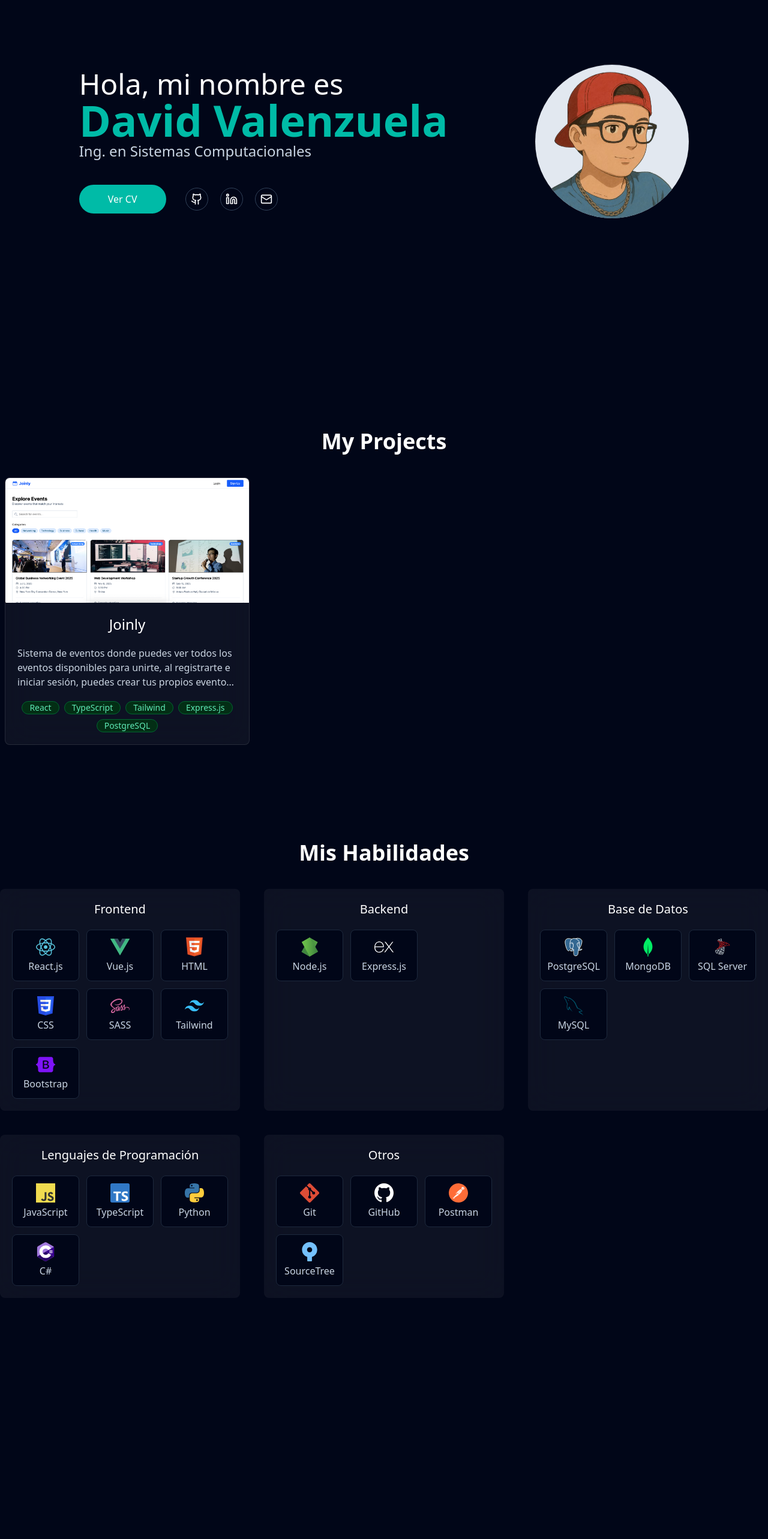
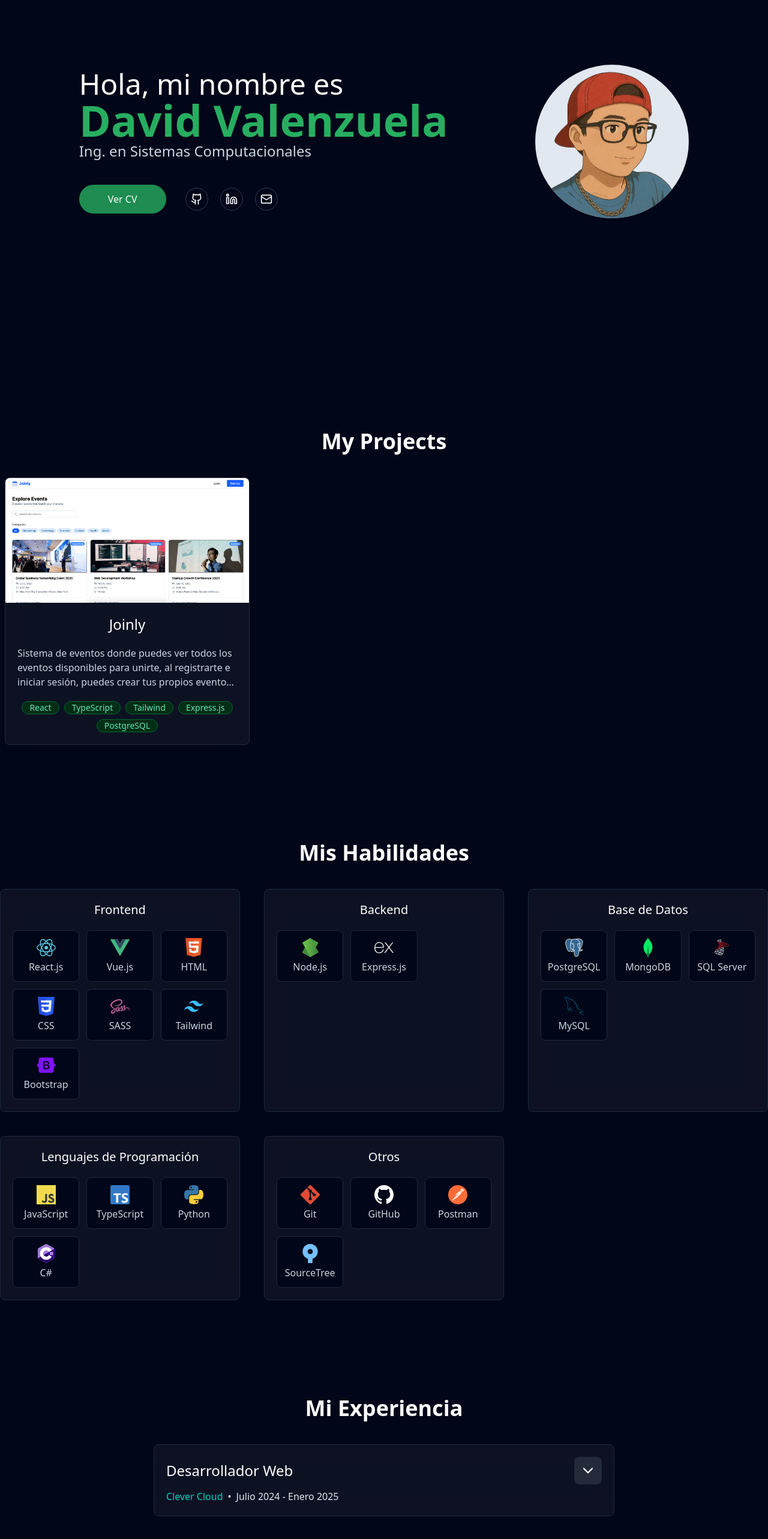
Before and after one commit to davidvchang/Web-Portfolio, a React (Vite) app: page / in a window 1280 px wide. Shown: the part 164-2730 px from the top of the page at 60% size. Before the commit the page ends 2408 px from the top, so only its background shows below. Built offline with nearby package versions, Linux system fonts and the light colour scheme.

Commit message:
Add: experience container without description

```diff
--- a/src/App.jsx
+++ b/src/App.jsx
@@ -1,3 +1,4 @@
+import Experience from "./sections/Experience"
 import Home from "./sections/Home"
 import NavBar from "./sections/NavBar"
 import Projects from "./sections/Projects"
@@ -12,6 +13,7 @@ function App() {
       <Home/>
       <Projects/>
       <Skills/>
+      <Experience/>
     </main>
   )
 }
--- /dev/null
+++ b/src/components/ExperienceContainer.jsx
@@ -0,0 +1,24 @@
+import React from 'react'
+import { ChevronDown } from 'lucide-react';
+
+const ExperienceContainer = ({position, company, time}) => {
+  return (
+    <div className='w-full flex flex-col border border-slate-800 bg-white/5 backdrop-blur-xl p-5 rounded-lg gap-2 hover:border-principal-color/70 hover:transition duration-300'>
+        <div className='w-full flex justify-between items-center '>
+            <span className='text-2xl font-medium text-center'>{position}</span>
+
+            <button className='w-fit h-fit p-2 rounded-lg bg-[#242a3a] border border-slate-800 hover:bg-principal-color/70 hover:transition duration-300 cursor-pointer'>
+                <ChevronDown className='w-7 h-7'/>
+            </button>
+        </div>
+
+        <div className='flex gap-2'>
+            <span className='text-[#00D5BE]'>{company}</span>
+            <span>•</span>
+            <span className='text-slate-200'>{time}</span>
+        </div>
+    </div>
+  )
+}
+
+export default ExperienceContainer
--- a/src/components/ProjectCard.jsx
+++ b/src/components/ProjectCard.jsx
@@ -8,7 +8,7 @@ const [visibility, setVisibility] = useState(false)
   }
 
   return (
-    <div className='w-full md:w-[408px] h-full border overflow-hidden bg-white/5 backdrop-blur-xl rounded-lg border-white/10 hover:border-teal-400/50 hover:transition duration-300'>
+    <div className='w-full md:w-[408px] h-full border overflow-hidden bg-white/5 backdrop-blur-xl rounded-lg border-white/10 hover:border-principal-color/70 hover:transition duration-300'>
         <div className=' w-full md:w-[408px] h-52 relative overflow-hidden' onMouseEnter={toggleVisibility} onMouseLeave={toggleVisibility}>
             <img src={image} alt="Project Image"  className='w-full h-full object-cover'/>
 
--- a/src/components/Skill.jsx
+++ b/src/components/Skill.jsx
@@ -2,7 +2,7 @@ import React from 'react'
 
 const Skill = ({icon, name}) => {
   return (
-    <div className='flex flex-col gap-1 group justify-center rounded-lg items-center p-3 bg-background-dark border border-slate-800 hover:border-green-700 hover:transition duration-300'>
+    <div className='flex flex-col gap-1 group justify-center rounded-lg items-center p-3 bg-background-dark border border-slate-800 hover:border-principal-color/70 hover:transition duration-300'>
         {icon}
         <span className='text-slate-300 group-hover:text-white group-hover:transition group-hover:duration-300'>{name}</span>
     </div>
--- a/src/components/SkillsContainer.jsx
+++ b/src/components/SkillsContainer.jsx
@@ -2,7 +2,7 @@ import React from 'react'
 
 const SkillsContainer = ({text, children}) => {
   return (
-    <div className='flex flex-col bg-white/5 backdrop-blur-xl p-5 gap-5 rounded-lg'>
+    <div className='flex flex-col bg-white/5 backdrop-blur-xl p-5 gap-5 rounded-lg border border-slate-800'>
         <span className='text-xl font-medium text-center'>{text}</span>
 
         <div className='grid grid-cols-3 gap-3'>
--- a/src/index.css
+++ b/src/index.css
@@ -7,7 +7,7 @@ html{
 @theme {
   --color-background-light: #F9F9F8;
   --color-background-dark: #010618;
-  --color-principal-color: #00BBA7;
+  --color-principal-color: #27AE60;
 }
 
 /* TYPERWRITER EFFECT */
--- /dev/null
+++ b/src/sections/Experience.jsx
@@ -0,0 +1,18 @@
+import React from 'react'
+import ExperienceContainer from '../components/ExperienceContainer'
+
+const Experience = () => {
+  return (
+    <section className='w-full flex flex-col items-center py-20 gap-10'>
+        <div className='w-[60%] flex flex-col gap-10'>
+            <span className='text-4xl font-semibold text-center'>Mi Experiencia</span>
+
+            <div className='flex flex-col w-full gap-5'>
+                <ExperienceContainer position="Desarrollador Web" company="Clever Cloud" time="Julio 2024 - Enero 2025"/>
+            </div>
+        </div>
+    </section>
+  )
+}
+
+export default Experience
--- a/src/sections/Home.jsx
+++ b/src/sections/Home.jsx
@@ -14,7 +14,7 @@ const Home = () => {
                 <span className='text-2xl text-slate-300 font-light'>Ing. en Sistemas Computacionales</span>
 
                 <div className='flex pt-10 items-center gap-8'>
-                    <a href="https://drive.google.com/file/d/1YAkwZtXxrJ_fO1OVyi9_shz-eEe8-XJK/view?usp=sharing" target='_blank' className='w-fit h-fit px-12 py-3 rounded-full font-medium bg-principal-color hover:bg-teal-600 hover:transition duration-300'>Ver CV</a>
+                    <a href="https://drive.google.com/file/d/1YAkwZtXxrJ_fO1OVyi9_shz-eEe8-XJK/view?usp=sharing" target='_blank' className='w-fit h-fit px-12 py-3 rounded-full font-medium bg-principal-color/80 hover:bg-green-700 hover:transition duration-300'>Ver CV</a>
 
                     <div className='flex items-center gap-5'>
                         <SocialLink link='https://github.com/davidvchang' icon={<Github className='w-5 h-5'/>}/>
```
